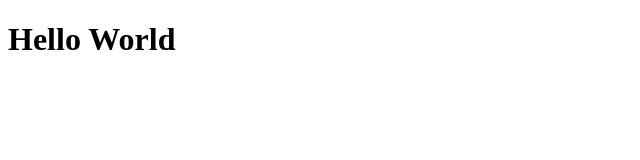
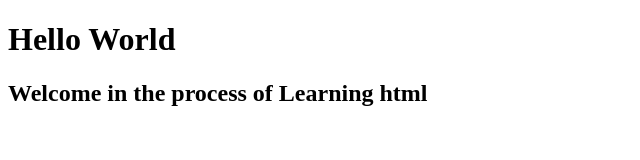
Before and after one commit to Prasad0619/Learning_html, a plain HTML site: page index.html in a window 1280 px wide. Shown: the whole page, without its empty margins (0-640 px from the left). Drawn offline with Linux system fonts and the light colour scheme.

Commit message:
process of learnign html has add

```diff
--- a/index.html
+++ b/index.html
@@ -6,5 +6,6 @@
 </head>
 <body>
     <h1>Hello World</h1>
+    <h2>Welcome in the process of Learning html </h2>
 </body>
 </html>
```
